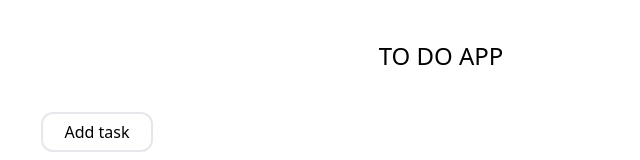
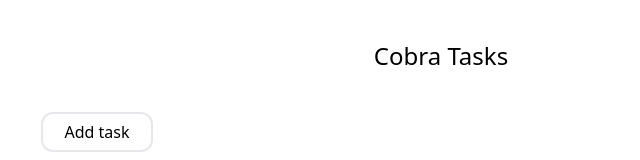
Before and after one commit to Hack-Weekly/turquoise-cobra-1, a Next.js app: page / in a window 1280 px wide. Shown: the top 160 px of the page, without its empty margins (199-839 px from the left). Built offline with nearby package versions, Linux system fonts and the light colour scheme.

Commit message:
Add persist, rename app

```diff
--- a/src/features/Todo/TaskCard/index.tsx
+++ b/src/features/Todo/TaskCard/index.tsx
@@ -37,7 +37,7 @@ export function TaskInput(props: ITaskCard) {
     setFocus(false);
   };
 
-  const handleFocus = () => {
+  const handleFocus = (e: any) => {
     setFocus(true);
   };
 
@@ -51,7 +51,6 @@ export function TaskInput(props: ITaskCard) {
             id="task-id"
             checked={task.done}
             onChange={handleCompletionChange}
-            onFocus={handleFocus}
           />
         </label>
         <label htmlFor="task-id" className="inline-block">
--- a/src/features/Todo/TaskView/index.tsx
+++ b/src/features/Todo/TaskView/index.tsx
@@ -33,7 +33,7 @@ export function TaskView() {
   return (
     <div className="max-w-[800px] mx-auto w-full justify-center">
       <div className="h-fit mx-auto">
-        <h1 className="text-2xl text-center my-10"> TO DO APP </h1>
+        <h1 className="text-2xl text-center my-10">Cobra Tasks</h1>
         <div className="mb-4">
           <button
             onClick={addTaskWithSelectedTag}
--- a/src/features/state.ts
+++ b/src/features/state.ts
@@ -1,4 +1,5 @@
 import { create } from 'zustand';
+import { persist, createJSONStorage } from 'zustand/middleware';
 import { nanoid } from 'nanoid';
 import { Task } from "@/features/types";
 
@@ -29,7 +30,9 @@ export const getTags = (state: TodoState, exceptTask: Task | null = null) => {
 }
 
 // TODO: should have used immer
-export const useTodoStore = create<TodoState>()((set) => ({
+export const useTodoStore = create<TodoState>()(
+  persist(
+    (set) => ({
       tasks: {},
       addTask: (tags = [], id = nanoid()) => set((state) => ({
         tasks: {
@@ -80,4 +83,9 @@ export const useTodoStore = create<TodoState>()((set) => ({
           [id]: { ...state.tasks[id], done }
         }
       })),
-}));
+    }),
+    {
+      name: 'cobra-tasks'
+    }
+  )
+);
--- a/src/pages/index.tsx
+++ b/src/pages/index.tsx
@@ -1,12 +1,17 @@
 import Head from "next/head";
-import { TaskView } from "@/features/Todo/TaskView";
+import dynamic from 'next/dynamic';
+
+// we mount the view client-side because of local storage
+const TaskView = dynamic(() => import('@/features/Todo/TaskView'), {
+  ssr: false,
+})
 
 export default function Home() {
   return (
     <>
       <Head>
-        <title>Todo App</title>
-        <meta name="description" content="Generated by create next app" />
+        <title>Cobra Tasks</title>
+        <meta name="description" content="Todo app made my Cobra" />
         <meta name="viewport" content="width=device-width, initial-scale=1" />
         <link rel="icon" href="/favicon.ico" />
       </Head>
```
Lines whose indentation alone changed are shown as unchanged.
